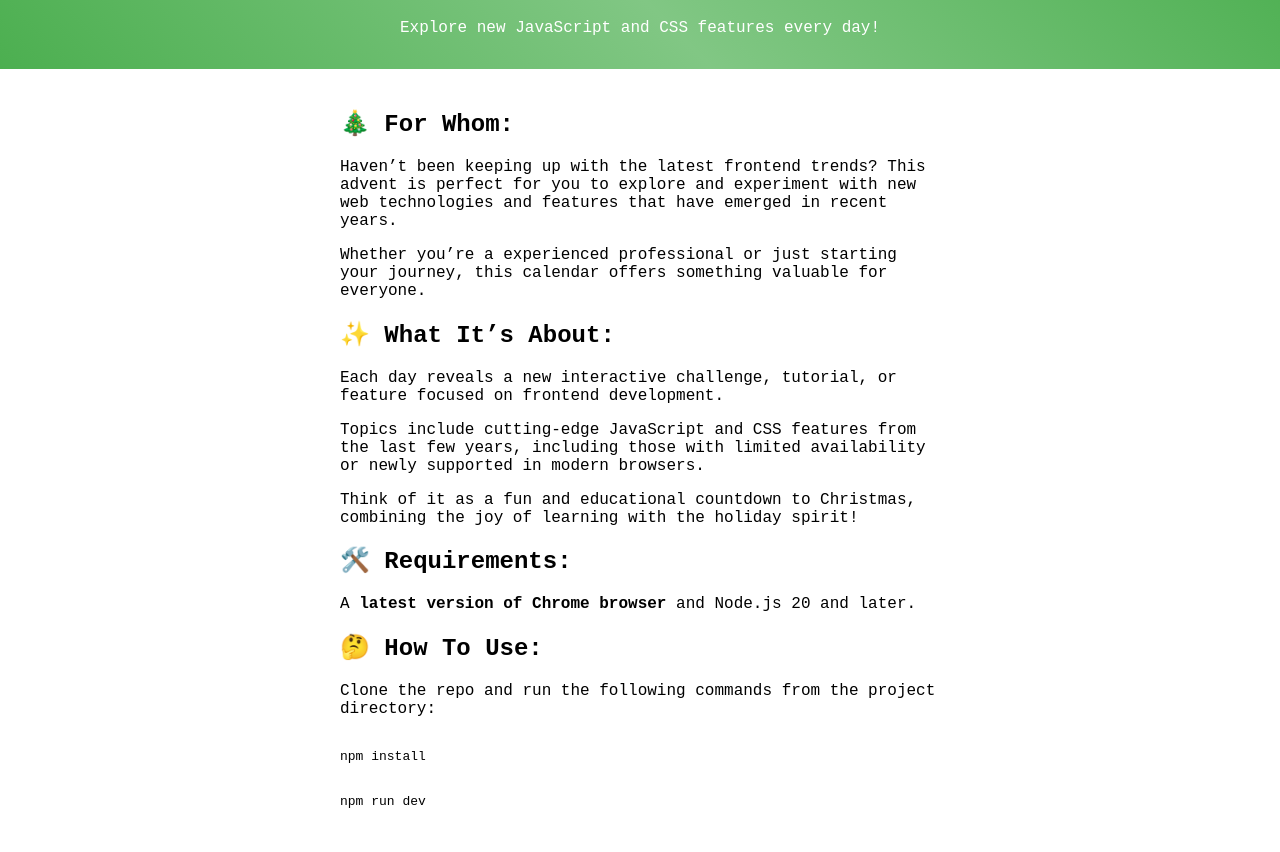
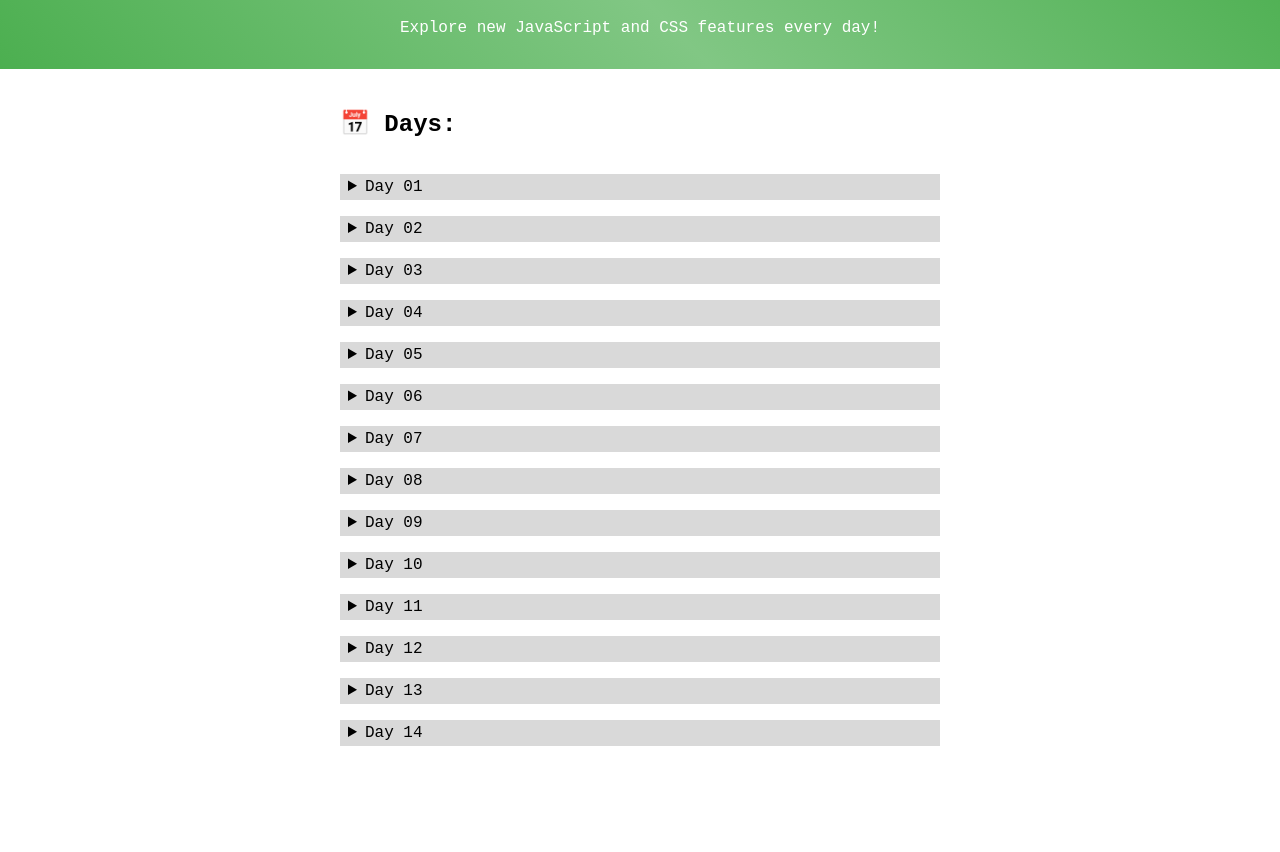
Before and after one commit to viktoriyaMoiseeva/advent-of-web, a website built with Vite: page index.html in a window 1280 px wide. Shown: the part 77-929 px from the top of the page. After the commit the page ends 843 px from the top, so only its background shows below. Built offline with nearby package versions, Linux system fonts and the light colour scheme.

Commit message:
remove intro from home page

```diff
--- a/index.html
+++ b/index.html
@@ -30,63 +30,6 @@
             <p>Explore new JavaScript and CSS features every day!</p>
         </header>
         <main>
-            <section class="introduction">
-                <h2>🎄 For Whom:</h2>
-                <p>
-                    Haven’t been keeping up with the latest frontend trends?
-                    This advent is perfect for you to explore and experiment
-                    with new web technologies and features that have emerged in
-                    recent years.
-                </p>
-
-                <p>
-                    Whether you’re a experienced professional or just starting
-                    your journey, this calendar offers something valuable for
-                    everyone.
-                </p>
-
-                <h2>✨ What It’s About:</h2>
-                <p>
-                    Each day reveals a new interactive challenge, tutorial, or
-                    feature focused on frontend development.
-                </p>
-
-                <p>
-                    Topics include cutting-edge JavaScript and CSS features from
-                    the last few years, including those with limited
-                    availability or newly supported in modern browsers.
-                </p>
-
-                <p>
-                    Think of it as a fun and educational countdown to Christmas,
-                    combining the joy of learning with the holiday spirit!
-                </p>
-
-                <h2>🛠️ Requirements:</h2>
-                <p>
-                    A <strong>latest version of Chrome browser</strong> and
-                    Node.js 20 and later.
-                </p>
-
-                <h2>🤔 How To Use:</h2>
-                <p>
-                    Clone the repo and run the following commands from the
-                    project directory:
-                </p>
-                <pre>
-<code>
-npm install
-</code>
-<code>
-npm run dev
-</code>
-                </pre>
-                <p>
-                    Open the browser and navigate to http://localhost:5173 to
-                    start the advent calendar.
-                </p>
-            </section>
-
             <section class="days">
                 <h2>📅 Days:</h2>
                 <details>
```
